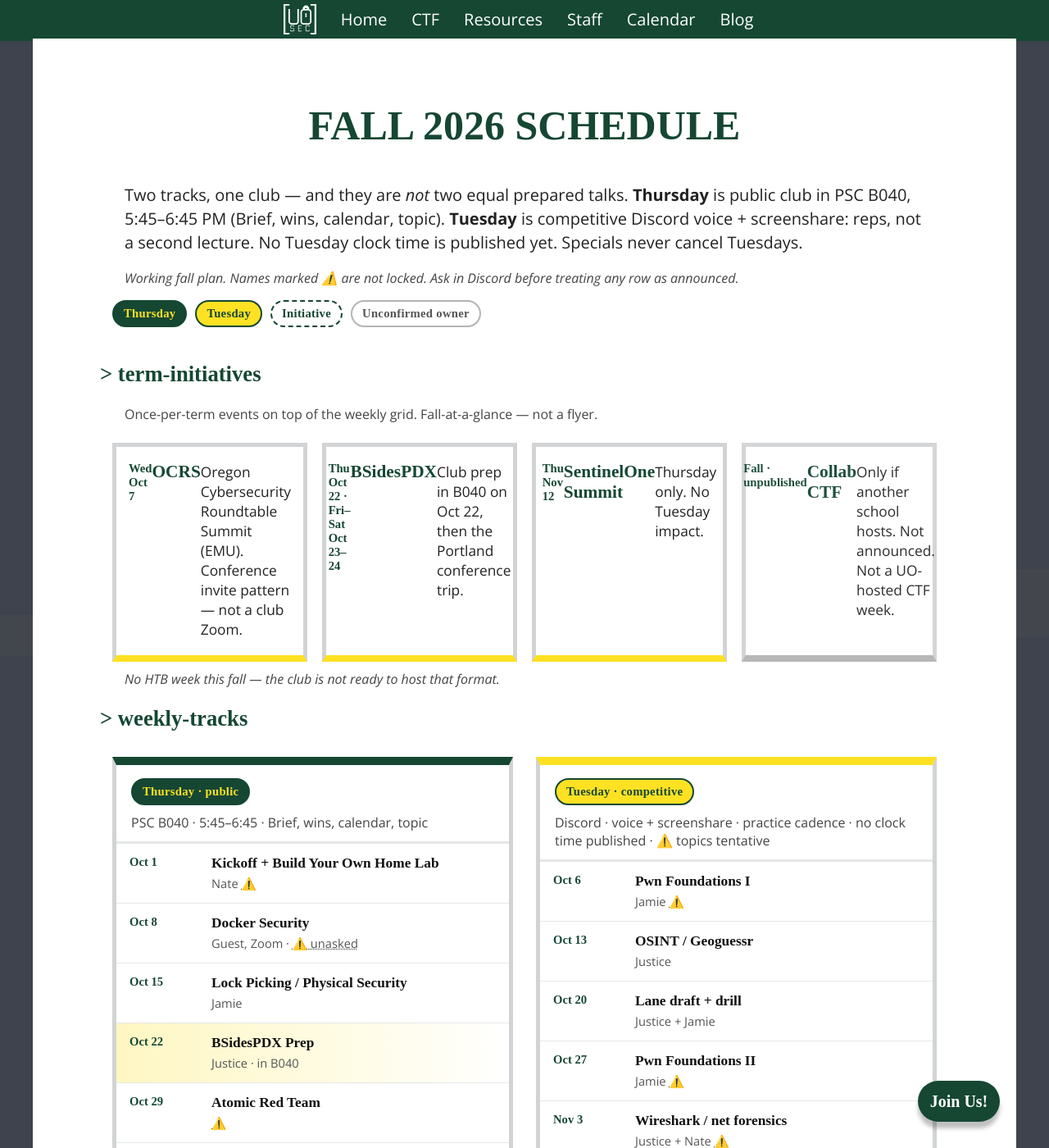
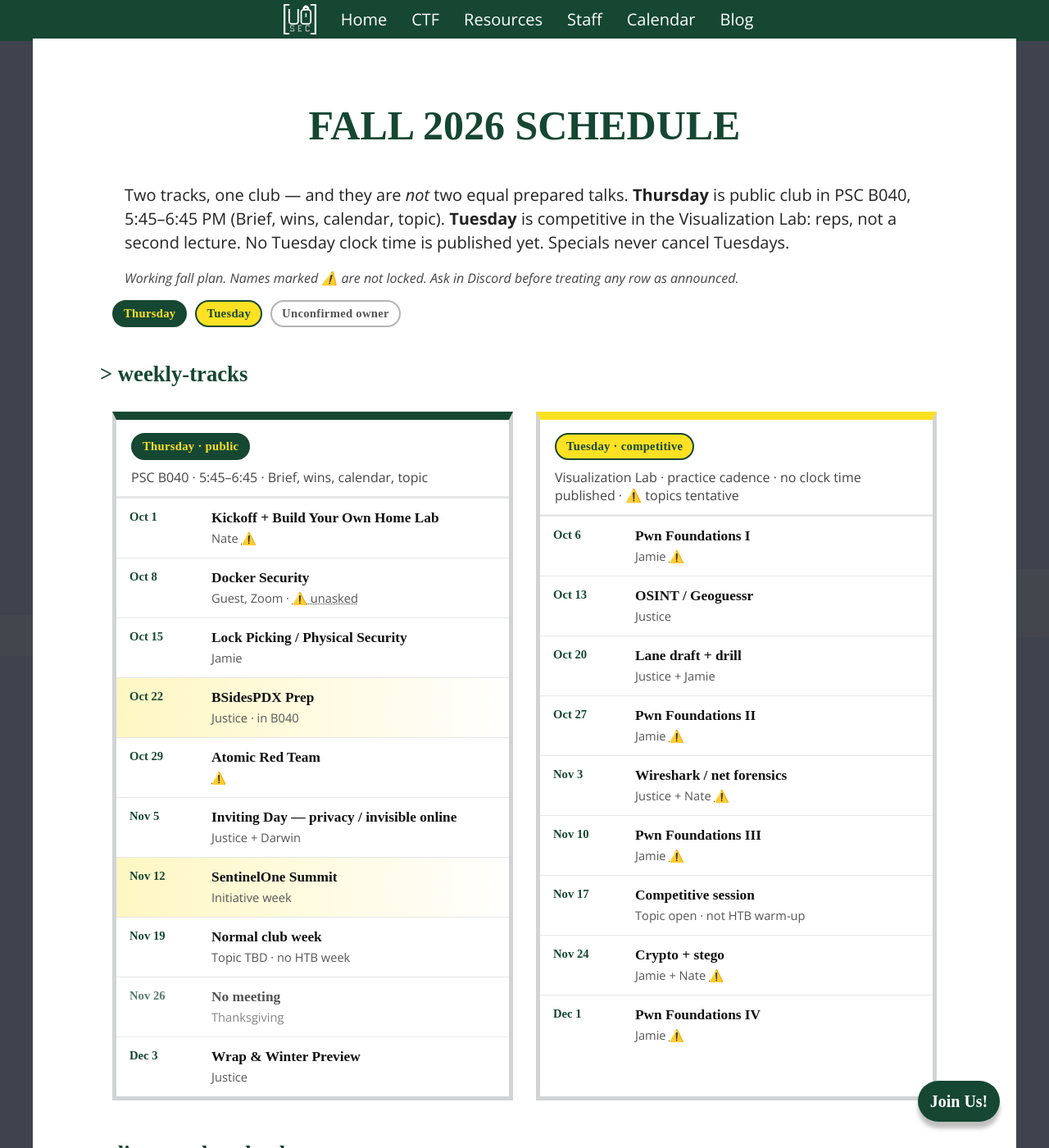
Before and after one commit to uocyb/uocyb.github.io, a Jekyll site: the page calendar.html, which Jekyll copies as it is, in a window 1280 px wide and 1400 px high. Shown: the whole window at 82% size. Built offline with Jekyll 4.4.1, drawn with Linux system fonts in a browser that asks for light colours; some web fonts are replaced.

Commit message:
Minor Fixes
Updates calendar and homepage messaging to reflect Tuesday competitive meetings in the Visualization Lab instead of Discord, trims outdated fall initiative content from the calendar, removes the ISC² mentoring and Instagram embed sections from the homepage, and deletes the local preview-server script.

```diff
--- a/calendar.html
+++ b/calendar.html
@@ -5,7 +5,7 @@
 <head>
 	<meta charset="utf-8">
 	<meta name="viewport" content="width=device-width, initial-scale=1.0">
-	<meta name="description" content="Fall 2026 schedule for the University of Oregon Cybersecurity Club — Thursday public club, Tuesday competitive track, and term initiatives.">
+	<meta name="description" content="Fall 2026 schedule for the University of Oregon Cybersecurity Club — Thursday public club and Tuesday competitive track.">
 	<meta name="keywords" content="University, of, Oregon, Cybersecurity, Club, UO, cyber, security, clubs, ctf">
 	<meta name="google-site-verification" content="Ykx8mQAHi4WhIP6vn9zxa6az8s_-HGDF5lAEs9fTf4Y" />
 	<title>Calendar | University of Oregon Cybersecurity Club</title>
@@ -52,7 +52,7 @@
 			<p class="schedule-lede">
 				Two tracks, one club — and they are <em>not</em> two equal prepared talks.
 				<strong>Thursday</strong> is public club in PSC B040, 5:45–6:45 PM (Brief, wins, calendar, topic).
-				<strong>Tuesday</strong> is competitive Discord voice + screenshare: reps, not a second lecture.
+				<strong>Tuesday</strong> is competitive in the Visualization Lab: reps, not a second lecture.
 				No Tuesday clock time is published yet. Specials never cancel Tuesdays.
 			</p>
 			<p class="schedule-footnote">Working fall plan. Names marked ⚠️ are not locked. Ask in Discord before treating any row as announced.</p>
@@ -60,37 +60,9 @@
 			<div class="schedule-legend" aria-label="Schedule legend">
 				<span class="pill pill-public">Thursday</span>
 				<span class="pill pill-comp">Tuesday</span>
-				<span class="pill pill-special">Initiative</span>
 				<span class="pill pill-warn">Unconfirmed owner</span>
 			</div>
 
-			<section class="initiatives" aria-labelledby="initiatives-heading">
-				<h2 id="initiatives-heading">&gt; term-initiatives</h2>
-				<p class="section-note">Once-per-term events on top of the weekly grid. Fall-at-a-glance — not a flyer.</p>
-				<div class="initiative-grid">
-					<article class="initiative-card">
-						<div class="initiative-date">Wed Oct 7</div>
-						<h3>OCRS</h3>
-						<p>Oregon Cybersecurity Roundtable Summit (EMU). Conference invite pattern — not a club Zoom.</p>
-					</article>
-					<article class="initiative-card">
-						<div class="initiative-date">Thu Oct 22 · Fri–Sat Oct 23–24</div>
-						<h3>BSidesPDX</h3>
-						<p>Club prep in B040 on Oct 22, then the Portland conference trip.</p>
-					</article>
-					<article class="initiative-card">
-						<div class="initiative-date">Thu Nov 12</div>
-						<h3>SentinelOne Summit</h3>
-						<p>Thursday only. No Tuesday impact.</p>
-					</article>
-					<article class="initiative-card initiative-card-muted">
-						<div class="initiative-date">Fall · unpublished</div>
-						<h3>Collab CTF</h3>
-						<p>Only if another school hosts. Not announced. Not a UO-hosted CTF week.</p>
-					</article>
-				</div>
-				<p class="schedule-footnote">No HTB week this fall — the club is not ready to host that format.</p>
-			</section>
 
 			<section class="tracks" aria-labelledby="tracks-heading">
 				<h2 id="tracks-heading">&gt; weekly-tracks</h2>
@@ -177,7 +149,7 @@
 					<div class="track-col track-tue">
 						<header class="track-header">
 							<span class="pill pill-comp">Tuesday · competitive</span>
-							<p>Discord · voice + screenshare · practice cadence · no clock time published · ⚠️ topics tentative</p>
+							<p>Visualization Lab · practice cadence · no clock time published · ⚠️ topics tentative</p>
 						</header>
 						<ol class="session-list">
 							<li>
```
Also changed, not shown: index.html (+2 -9 lines), 1 other file.
